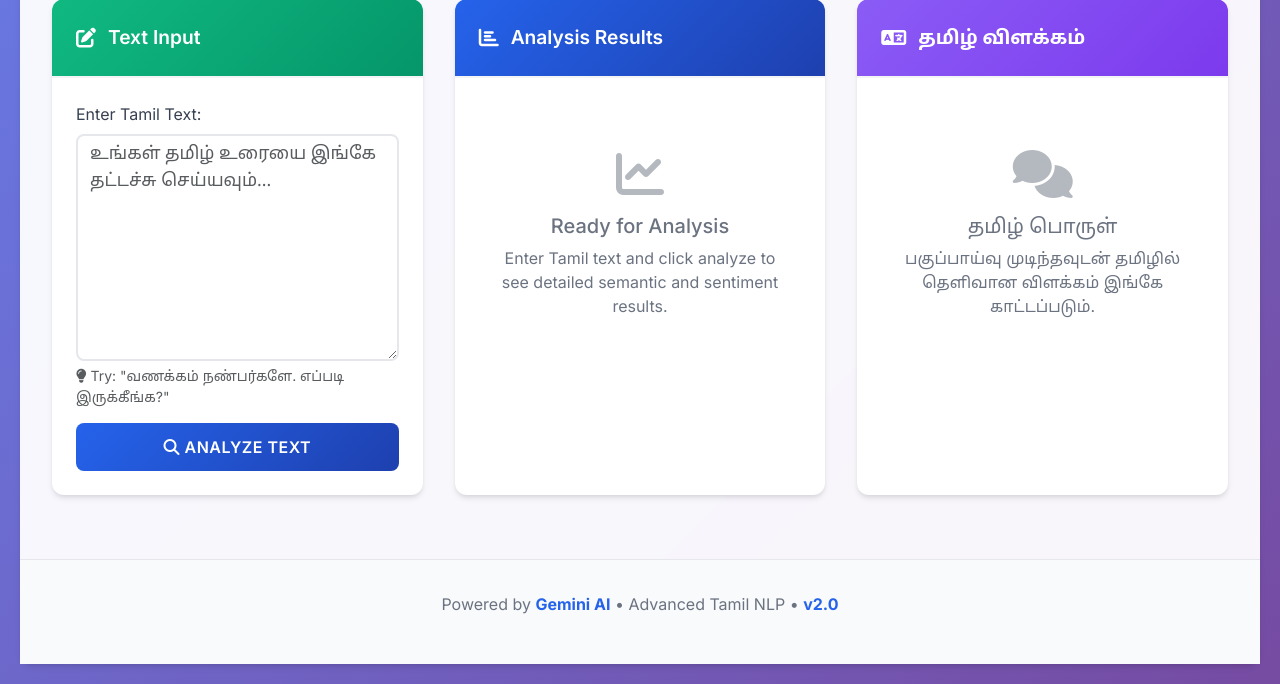
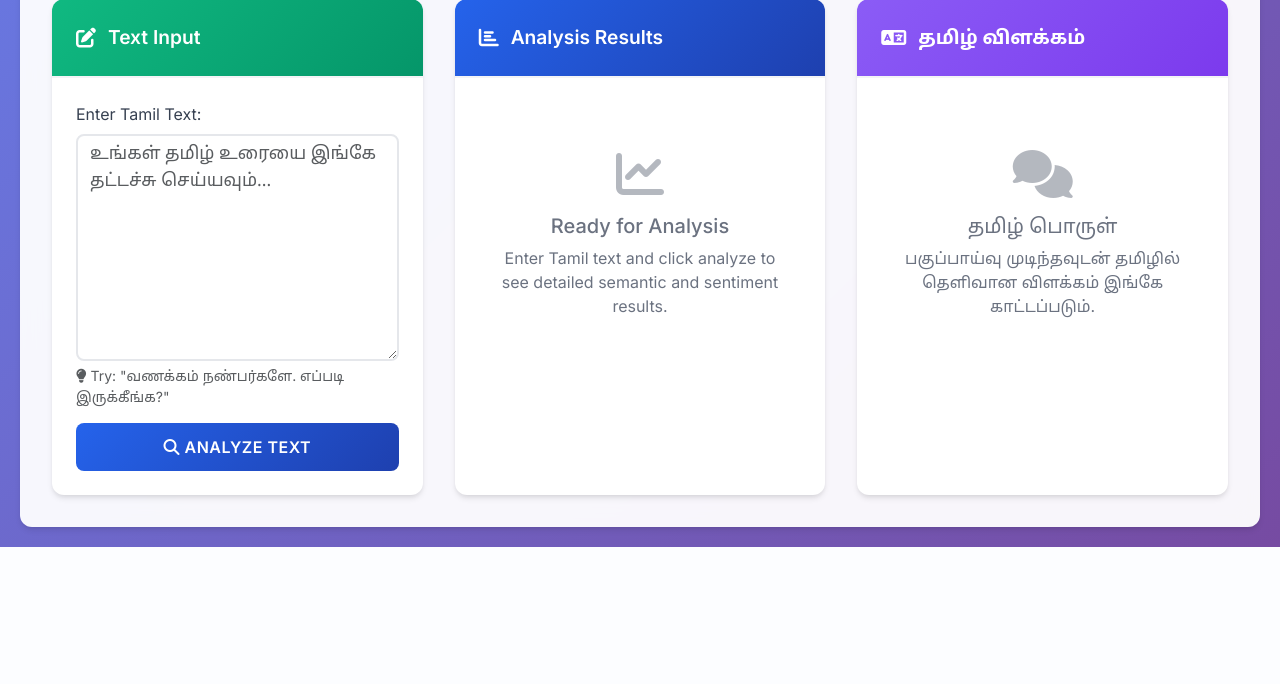
Before and after one commit to Guhan5801/tamil-semantic-analyzer, a Flask app: template templates/dashboard_prod.html in a window 1280 px wide. Shown: the part 329-1013 px from the top of the page. After the commit the page ends 876 px from the top, so only its background shows below. Run offline with Flask 3, Linux system fonts and the light colour scheme; the template is opened without the code that fills it, so the values that code supplies are empty; some libraries are stand-ins or nearby versions.

Commit message:
Remove 'Powered by Gemini AI' footer from UI

```diff
--- a/index.html
+++ b/index.html
@@ -90,9 +90,6 @@
         </div>
       </div>
     </div>
-    <div class="powered-by">
-      <p>Powered by <strong>Gemini AI</strong> • Advanced Tamil NLP • <strong>v2.0</strong></p>
-    </div>
   </div>
 
   <div id="statusIndicator" class="status-indicator"></div>
--- a/templates/dashboard_prod.html
+++ b/templates/dashboard_prod.html
@@ -409,11 +409,6 @@
                 </div>
             </div>
         </div>
-
-        <!-- Footer -->
-        <div class="powered-by">
-            <p>Powered by <strong>Gemini AI</strong> • Advanced Tamil NLP • <strong>{{ app_info.version if app_info else 'v2.0' }}</strong></p>
-        </div>
     </div>
 
     <!-- Status Indicator -->
```
